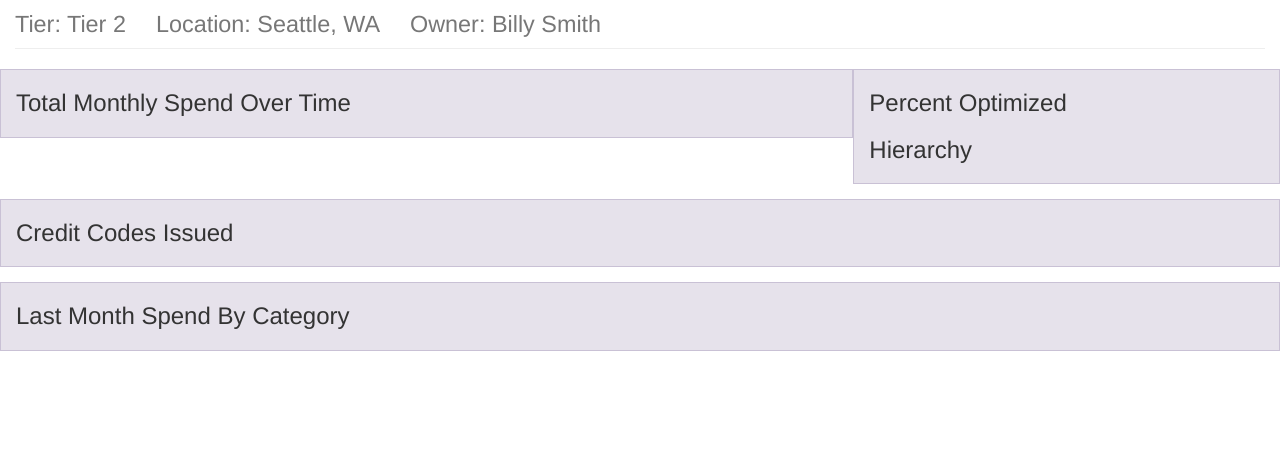
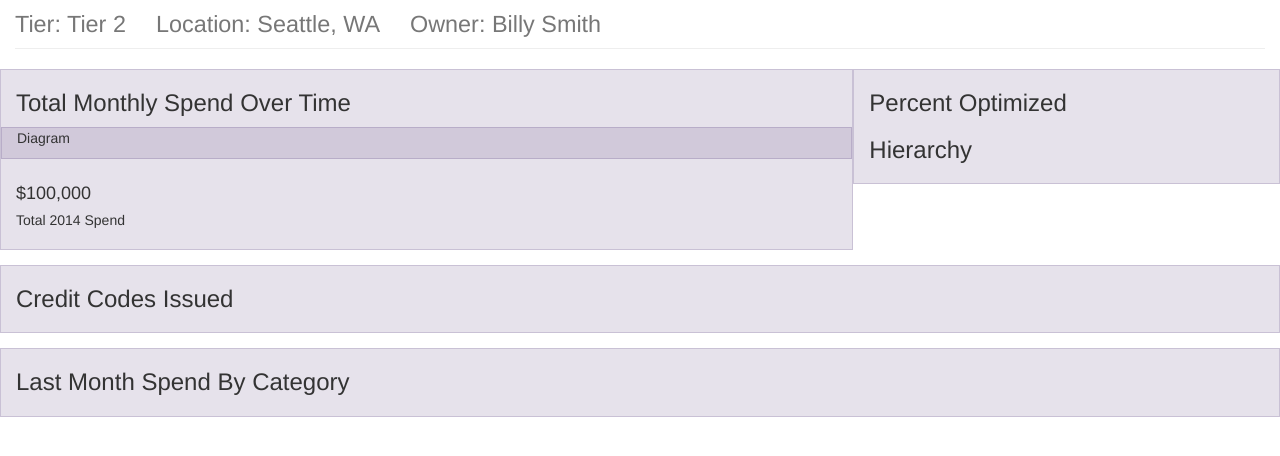
Before and after one commit to salimhamed/dashboard, a Flask app: page / in a window 1280 px wide. Shown: the part 120-576 px from the top of the page. Run offline with Flask 2, Linux system fonts and the light colour scheme; parts of the project's set-up code (start-up, migrations or seed data) failed here and were passed over; some libraries are stand-ins or nearby versions.

Commit message:
added content to monthly spend module.

```diff
--- a/app/templates/module_monthly_spend.html
+++ b/app/templates/module_monthly_spend.html
@@ -1 +1,15 @@
+<!-- Title -->
 <h3 class="sub-header">Total Monthly Spend Over Time</h3>
+
+
+<!-- Diagram -->
+<div class="row" id="diagram">
+    <div class="col-md-12">
+        Diagram
+    </div>
+</div>
+
+
+<!-- Sub Title -->
+<h4 class="sub-header">$100,000</h4>
+<h5 class="sub-header">Total 2014 Spend</h5>
```
